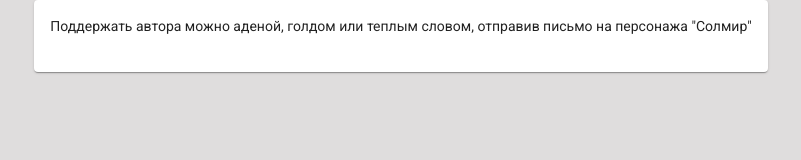
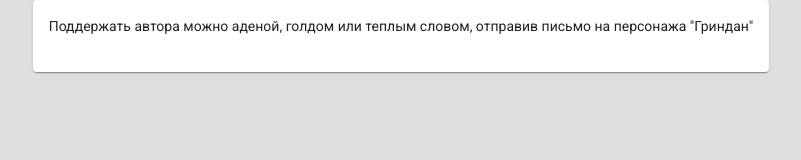
Before and after one commit to Zephyris94/aster-calc-front, an Angular app: page / in a window 1280 px wide. Shown: the top 160 px of the page, without its empty margins (239-1040 px from the left). Built offline with nearby package versions, Linux system fonts and the light colour scheme.

Commit message:
change nick

```diff
--- a/src/app/app.component.html
+++ b/src/app/app.component.html
@@ -1,2 +1,2 @@
-<mat-card class="sticky-header">Поддержать автора можно аденой, голдом или теплым словом, отправив письмо на персонажа "Солмир"</mat-card>
+<mat-card class="sticky-header">Поддержать автора можно аденой, голдом или теплым словом, отправив письмо на персонажа "Гриндан"</mat-card>
 <router-outlet></router-outlet>
```
